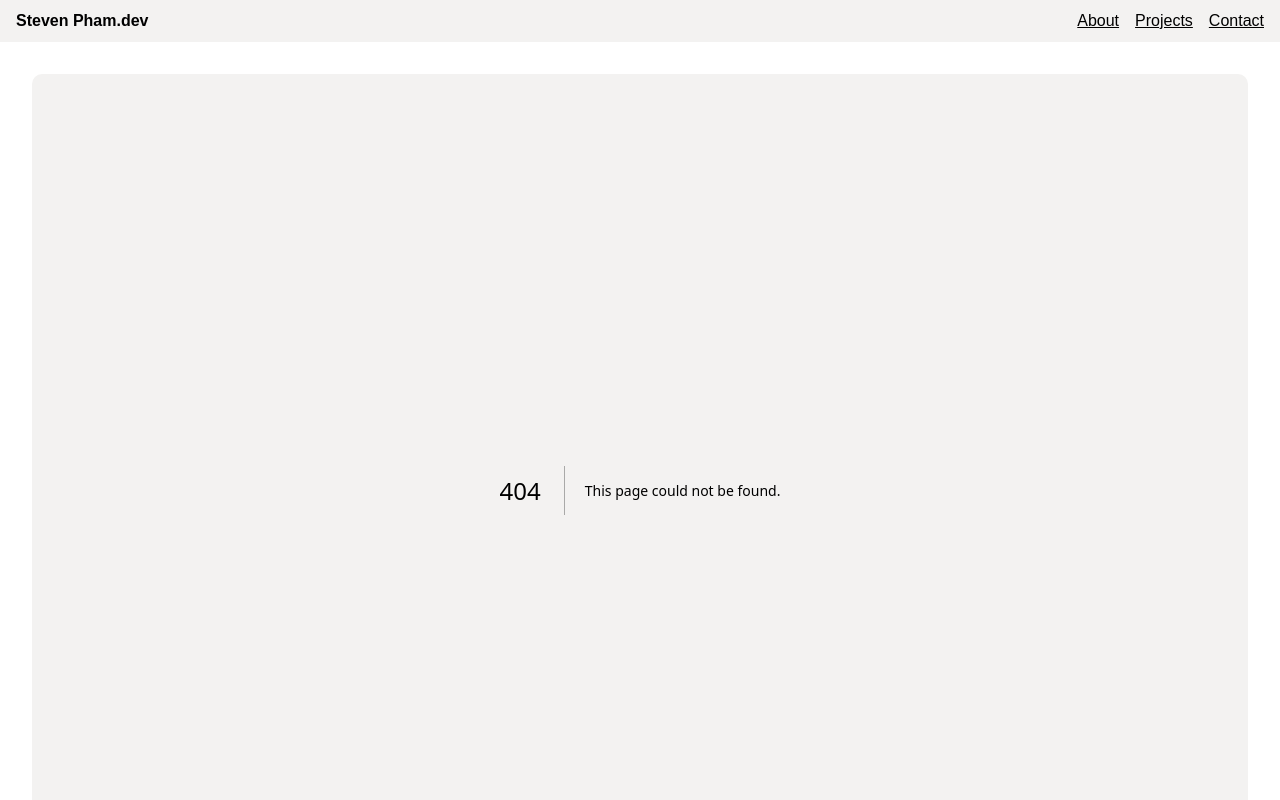
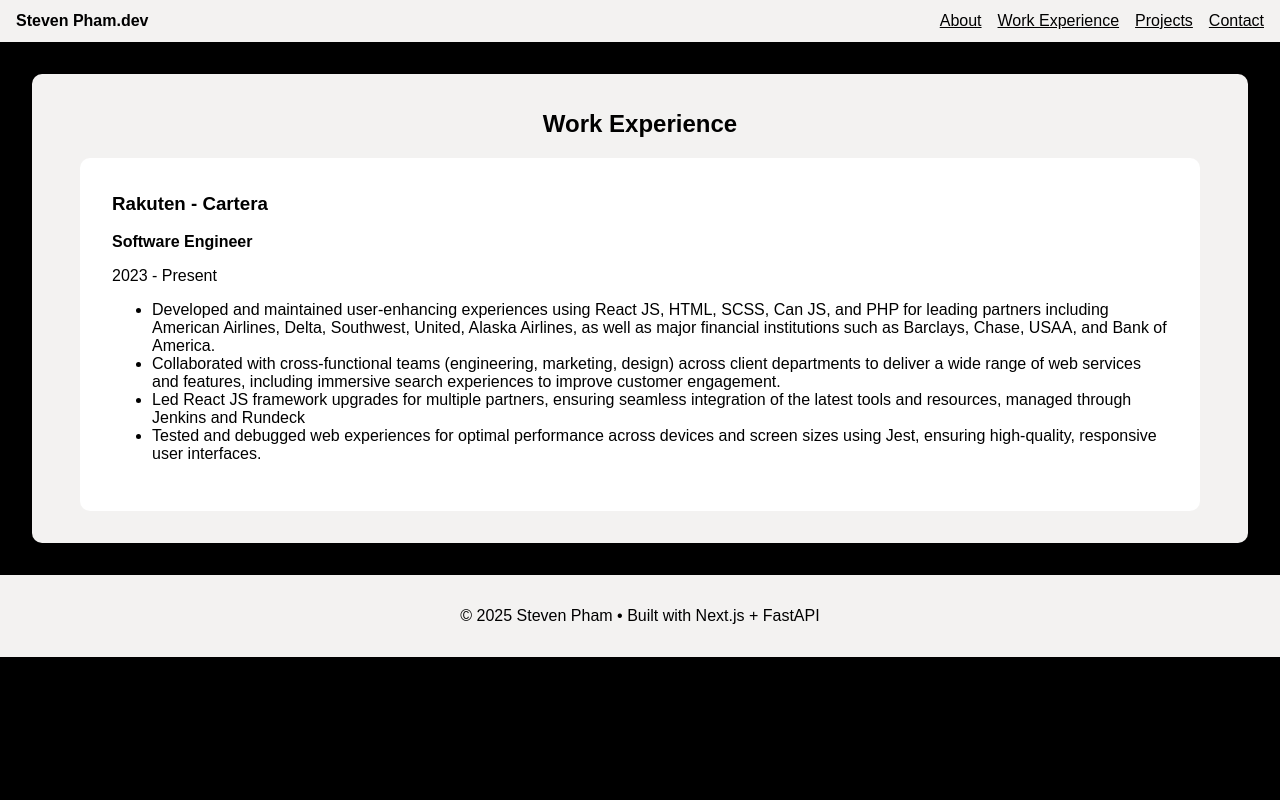
Before and after one commit to xStevenTP/personal-website, a Next.js app in the folder src/frontend/: page /experience in a window 1280 px wide. Before the commit this address had no page. Shown: the top 800 px of the page. Built offline with nearby package versions, Linux system fonts and the light colour scheme.

Commit message:
Add Work Experience Section

```diff
--- /dev/null
+++ b/src/frontend/app/experience/page.tsx
@@ -0,0 +1,30 @@
+import ExperienceCard, { Experience } from '../../components/ExperienceCard';
+
+export const revalidate = 0;
+export const metadata = { title: 'Experiences — Steven Pham' };
+
+const experiences : Experience[] = [
+  {
+    id: "rakuten-cartera",
+    company: "Rakuten - Cartera",
+    jobTitle: "Software Engineer",
+    timeframe: "2023 - Present",
+    tasks: [
+        "Developed and maintained user-enhancing experiences using React JS, HTML, SCSS, Can JS, and PHP for leading partners including American Airlines, Delta, Southwest, United, Alaska Airlines, as well as major financial institutions such as Barclays, Chase, USAA, and Bank of America.",
+        "Collaborated with cross-functional teams (engineering, marketing, design) across client departments to deliver a wide range of web services and features, including immersive search experiences to improve customer engagement.",
+        "Led React JS framework upgrades for multiple partners, ensuring seamless integration of the latest tools and resources, managed through Jenkins and Rundeck",
+        "Tested and debugged web experiences for optimal performance across devices and screen sizes using Jest, ensuring high-quality, responsive user interfaces.",
+    ],
+  },
+];
+
+export default async function ExperiencesPage() {
+  return (
+    <section className="section">
+      <h2>Work Experience</h2>
+      <div className="grid" style={{ marginTop: '1rem' }}>
+        {experiences.map(p => <ExperienceCard key={p.id} experience={p} />)}
+      </div>
+    </section>
+  );
+}
--- a/src/frontend/app/page.tsx
+++ b/src/frontend/app/page.tsx
@@ -9,6 +9,7 @@
         <h1>Hi, I'm Steven!</h1>
         <p>I'm a full-stack engineer focused on making a meaningful impact on anything I work on.</p>
         <div className="cta">
+          <a className="btn primary" href="/experience">View Experience</a>
           <a className="btn primary" href="/projects">View Projects</a>
           <a className="btn ghost" href="/contact">Get in Touch</a>
         </div>
--- /dev/null
+++ b/src/frontend/components/ExperienceCard.tsx
@@ -0,0 +1,20 @@
+export interface Experience {
+  id: string;
+  company: string;
+  jobTitle: string;
+  timeframe: string;
+  tasks: string[];
+}
+
+export default function ExperienceCard({ experience }: { experience: Experience }) {
+  return (
+    <article className="card">
+      <h3>{experience.company}</h3>
+      <h4>{experience.jobTitle}</h4>
+      <p>{experience.timeframe}</p>
+      <ul>
+        {experience.tasks.map(t => <li key={t}>{t}</li>)}
+      </ul>
+    </article>
+  );
+}
--- a/src/frontend/components/Navbar.tsx
+++ b/src/frontend/components/Navbar.tsx
@@ -9,6 +9,7 @@
         <Link href="/" className={styles.logo}>Steven Pham.dev</Link>
         <div className={styles.links}>
           <Link href="/about">About</Link>
+          <Link href="/experience">Work Experience</Link>
           <Link href="/projects">Projects</Link>
           <Link href="/contact">Contact</Link>
         </div>
```
